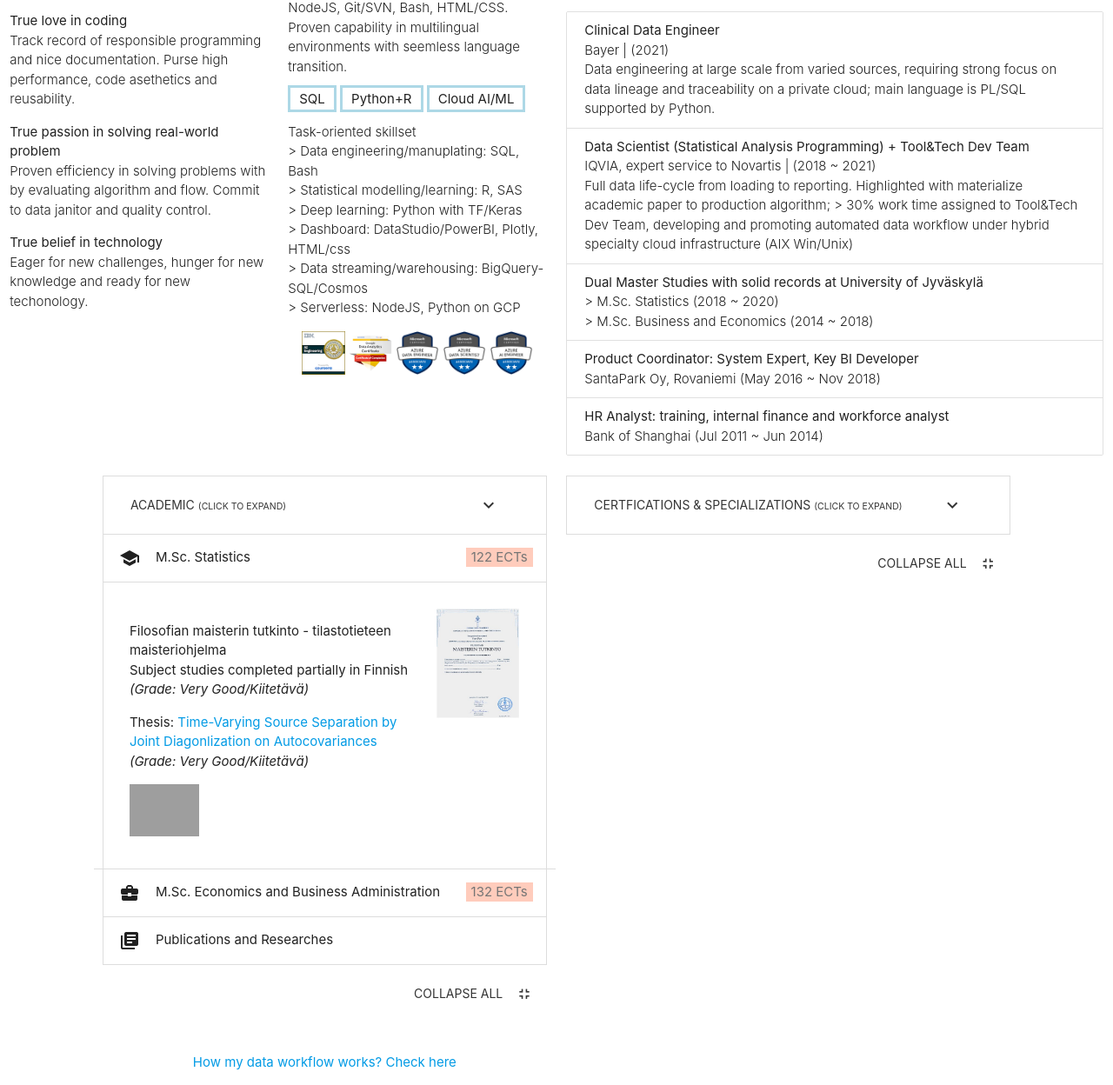
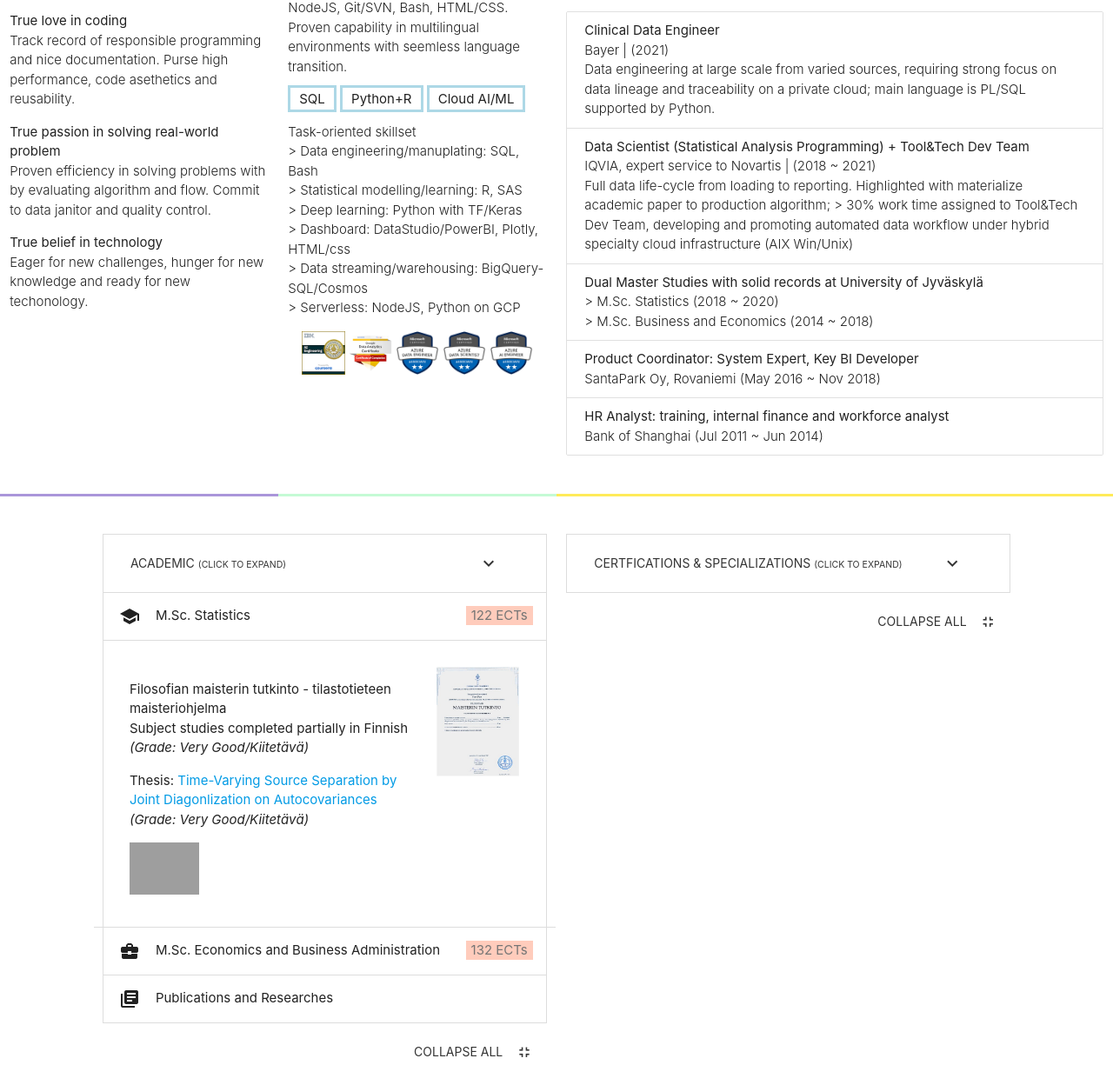
Before and after one commit to yyyaaan/jungle, a Django app: page /cv/ in a window 1280 px wide. Shown: the part 399-1647 px from the top of the page at 87% size. After the commit the page ends 1615 px from the top, so only its background shows below. Run offline with Django 4.2, Linux system fonts and the light colour scheme; data that the repository does not hold is empty; parts of the project's set-up code (start-up, migrations or seed data) failed here and were passed over; some libraries are stand-ins or nearby versions; grey boxes are pictures that could not be loaded.

Commit message:
minor fix for saved files and htmls

```diff
--- a/jungle/frontend/templates/frontend/index.html
+++ b/jungle/frontend/templates/frontend/index.html
@@ -99,15 +99,15 @@
 </div>
 
 <div class="row mainnav-wrapper hide-on-large-only">
-  <div class="col s12 m4 xl2 hoverable">
+  <div class="col s12 m4 xl2">
     <a href="#" data-target="slide-out" class="sidenav-trigger waves-effect waves-light btn-flat"><i class="material-icons">menu</i>menu</a>
   </div>
   {% for x in mainitems %}
-  <div class="col s12 m4 hoverable">
+  <div class="col s12 m4">
     <a href="{{x.cleanurl}}" class="waves-effect waves-light btn-flat"><i class="material-icons left">{{x.icon}}</i>{{x.desc1}}</a>
   </div>
   {% endfor %}
-  <div class="col s12 m4 hoverable">
+  <div class="col s12 m4 hide-on-small-only">
     <a class='dropdown-trigger btn-flat' href='#' data-target='mainnavdrop'><i class="material-icons">arrow_drop_down_circle</i>more</a>
     <ul id='mainnavdrop' class='dropdown-content'>
       {% for x in dropgrp1 %}
--- a/jungle/yancv/templates/yancv/cv.html
+++ b/jungle/yancv/templates/yancv/cv.html
@@ -3,7 +3,7 @@
 {% static "" as StaticUrl %}
 
 
-{% block title %}{{h1text}}{% endblock %}
+{% block title %}about Yan Pan{% endblock %}
 
 {% block head %}
 <style>
@@ -46,6 +46,10 @@
 .left-border{
   border-left: #03a9f4 solid 5px;
   padding-left: 30px;
+}
+#decorative {
+    margin-top: 29px;
+    margin-bottom: 35px;
 }
 #decorative > .dec-1 {
    border-top: #aa96da solid 3px;
@@ -113,7 +117,7 @@
 
 <div class="col s3">
     <h2 style="color:transparent">Thank You!</h2>
-    <p class="mono">
+    <p class="mono truncate">
         <a href="mailto:yan@yan.fi"><i class="material-icons">email</i> yan@yan.fi</a><br>
         <a href="#!"><i class="material-icons">phone</i> +358 44 9199 857</a><br>
         <a href="#!"><i class="material-icons">place</i> Helsinki, FI-00340</a><br>
@@ -140,7 +144,7 @@
 
 
 {% block contentmore %}
-<div class="col s3 m3">
+<div class="col s12 m6 l3">
     <div class="icon-block icon-block-1">
         <h5 class="center"><i class="material-icons">whatshot</i><br>True Passion</h5>
         <p class="light">A passionate team contributor backeded with agility and innovation.</p>
@@ -153,7 +157,7 @@
     </div>
 </div>
 
-<div class="col s3 m3">
+<div class="col s12 m6 l3">
     <div class="icon-block icon-block-2">
         <h5 class="center"><i class="material-icons">widgets</i><br>Authentic Skills</h5>
 
@@ -187,7 +191,7 @@
     </div>
 </div>
 
-<div class="col s6 m6">
+<div class="col s12 m12 l6">
     <div class="icon-block icon-block-3">
         <h5 class="center"><i class="material-icons">work</i><br>Accumulated Expertise</h5>
 
@@ -233,6 +237,11 @@
 
 
 {% block contentevenmore %}
+<div id="decorative" class="row">
+    <div class="col s12 m6 l3 dec-1"></div>
+    <div class="col s12 m6 l3 dec-2"></div>
+    <div class="col s12 m12 l6 dec-3"></div>
+</div>
 <div id="cert-academic" class="col m12 l5 offset-l1">
     <ul class="collapsible z-depth-0">
         <li>
@@ -298,8 +307,6 @@
     <p>
 
     </p>
-    <p style="margin-top:50px; text-align:center;"><a href="#workflow">How my data workflow works? Check here</a></p>
-
 
 </div>
 
--- a/jungle/ycrawldataprocessor/YCrawlDataProcessor.py
+++ b/jungle/ycrawldataprocessor/YCrawlDataProcessor.py
@@ -176,7 +176,7 @@
         df_flights_out = df_flights_out[["route", "ddate", "rdate", "eur", "ccy", "price", "ts", "vmid"]]
 
         fname = self.final_parquet_path + "flights.parquet.gzip"
-        df_flights.to_parquet(fname, compression='gzip')
+        df_flights_out.to_parquet(fname, compression='gzip')
         if self._upload_flag:
             self._x_upload_to_bq(df_flights_out, "flights")
             blob = self._gsbucket_output.blob(f"yCrawl_Output/{self.ref_date.strftime('%Y%m')}/{fname.split('/')[-1]}")
@@ -202,7 +202,7 @@
         df_hotels_out = df_hotels_out[["hotel", "room_type", "rate_type", "nights", "eur", "check_in", "check_out", "eur_sum", "ccy", "rate_avg", "rate_sum", "ts", "vmid"]]
 
         fname = self.final_parquet_path + "hotels.parquet.gzip"
-        df_hotels.to_parquet(fname, compression='gzip')
+        df_hotels_out.to_parquet(fname, compression='gzip')
 
         if self._upload_flag:
             self._x_upload_to_bq(df_hotels_out, "hotels")
```
